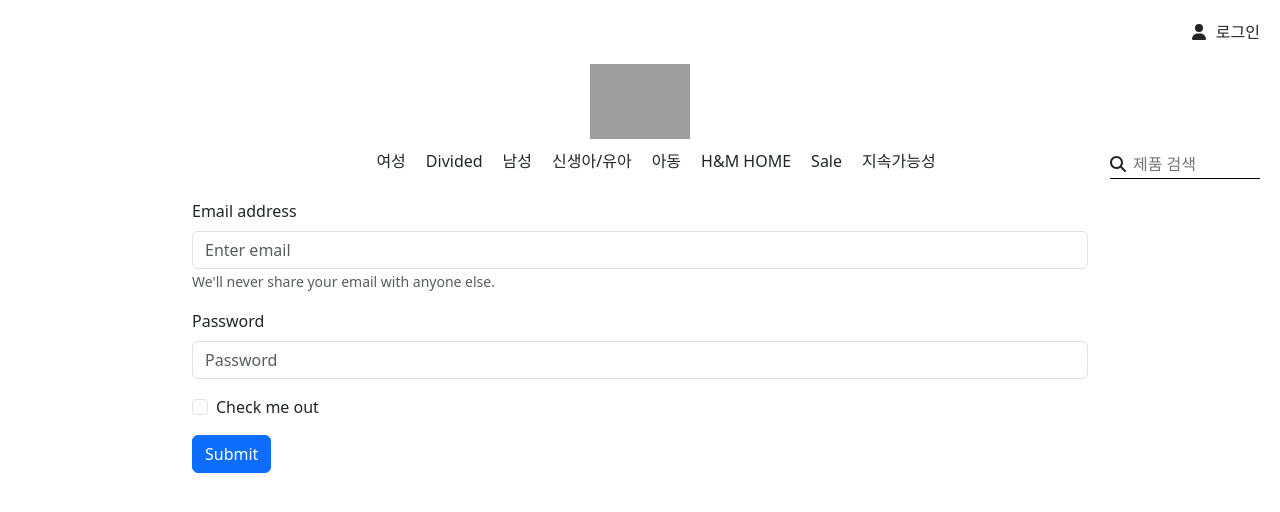
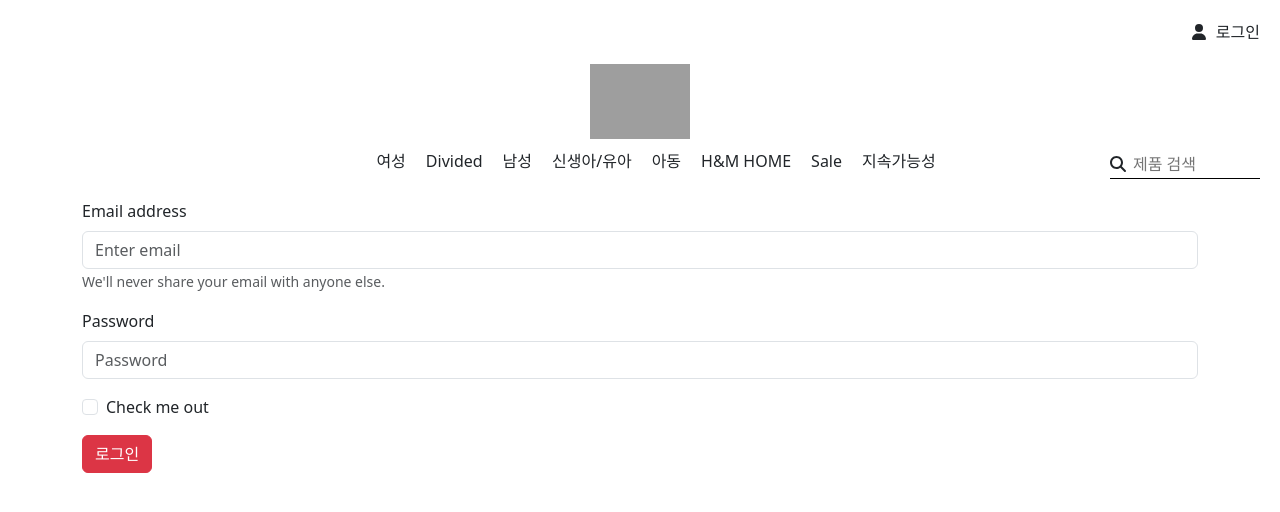
Before and after one commit to Klomachenko/hnm-shopping-mall, a React (Create React App) app: page /login in a window 1280 px wide. Shown: the top 512 px of the page. Built offline with nearby package versions, Linux system fonts and the light colour scheme; grey boxes are pictures that could not be loaded.

Commit message:
feat: loginForm Description : Form에서는 onClick이 아닌 onSubmit, 그리고 preventDefault 의 이유! onSubmit시에 새로고침이 되기 때문에 기본 설정을 막아줘야함

```diff
--- a/src/App.css
+++ b/src/App.css
@@ -66,13 +66,3 @@
   font-size: 11px;
   height: 20px;
 }
-
-.login {
-  display: flex;
-  align-items: center;
-  justify-content: center;
-}
-
-.login-form {
-  width: 70%;
-}
--- a/src/App.js
+++ b/src/App.js
@@ -5,6 +5,7 @@ import Login from './page/Login';
 import ProductDetail from './page/ProductDetail';
 import Navbar from './component/Navbar';
 import 'bootstrap/dist/css/bootstrap.min.css';
+import { useState } from 'react';
 
 // 1. 전체상품페이지, 로그인, 상품상세페이지
 // 2. 전체 상품페이지에서 전체 상품을 볼 수 있다
@@ -17,6 +18,7 @@ import 'bootstrap/dist/css/bootstrap.min.css';
 // 7. 상품을 검색할 수 있다
 
 function App() {
+  const [authenticate, setAuthenticate] = useState(false);
   return (
     <div>
       <Navbar />
--- a/src/page/Login.js
+++ b/src/page/Login.js
@@ -1,12 +1,16 @@
 import React from 'react';
+import { Container } from 'react-bootstrap';
 import Button from 'react-bootstrap/Button';
 import Form from 'react-bootstrap/Form';
 
 const Login = () => {
+  const loginUser = (event) => {
+    event.preventDefault();
+    console.log('login user fuction issue');
+  };
   return (
-    <div className='login'>
-      <div className='login-form'>
-        <Form>
+    <Container>
+      <Form onSubmit={(event) => loginUser(event)}>
         <Form.Group className='mb-3' controlId='formBasicEmail'>
           <Form.Label>Email address</Form.Label>
           <Form.Control type='email' placeholder='Enter email' />
@@ -22,12 +26,11 @@ const Login = () => {
         <Form.Group className='mb-3' controlId='formBasicCheckbox'>
           <Form.Check type='checkbox' label='Check me out' />
         </Form.Group>
-          <Button variant='primary' type='submit'>
-            Submit
+        <Button variant='danger' type='submit'>
+          로그인
         </Button>
       </Form>
-      </div>
-    </div>
+    </Container>
   );
 };
 
```
Lines whose indentation alone changed are shown as unchanged.
